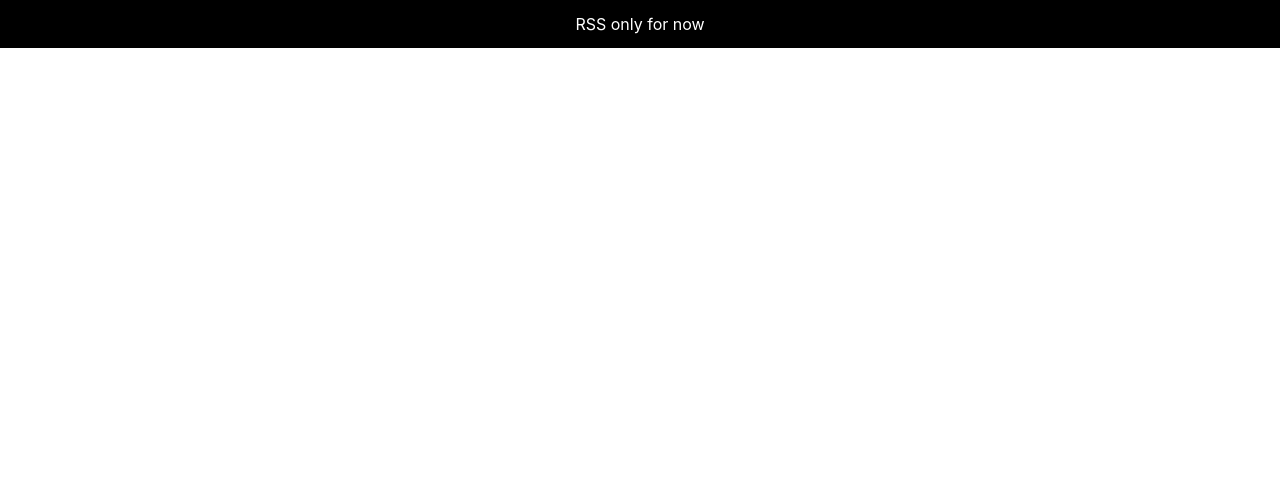
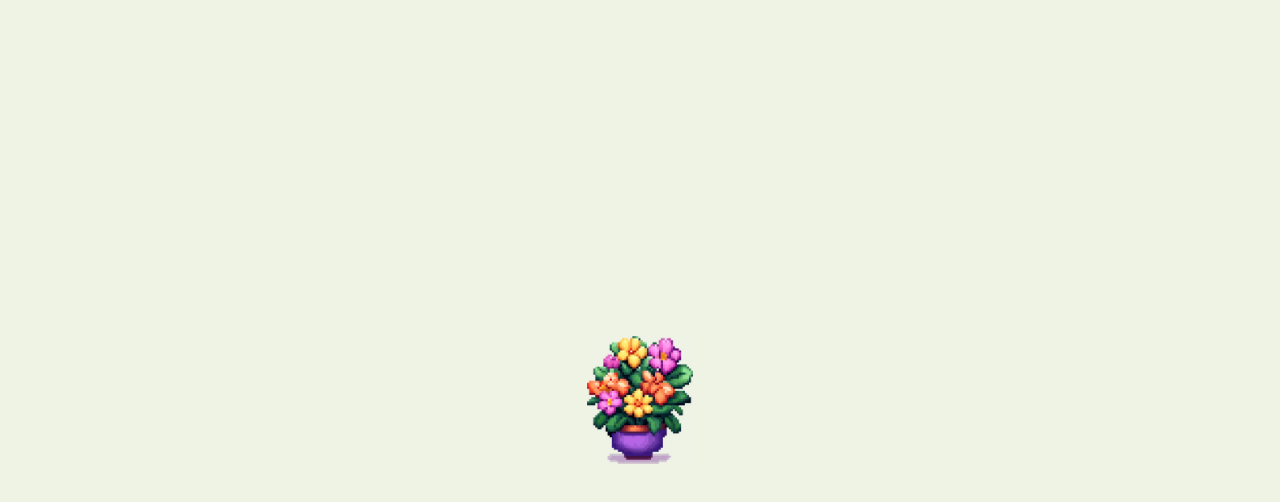
Before and after one commit to ryanjduffy/bouquet2023, a Next.js app: page / in a window 1280 px wide. Shown: the top 502 px of the page. Built offline with nearby package versions, Linux system fonts and the light colour scheme.

Commit message:
Small logo thing

```diff
--- a/pages/index.tsx
+++ b/pages/index.tsx
@@ -1,25 +1,23 @@
+import React from "react";
 import Head from "next/head";
-import { GetServerSideProps } from "next";
-import styles from "../styles/bouquet.module.css";
 
-interface Emoji {
-  id: number;
-  emoji: string;
-}
-
-interface HomeProps {
-  emojis: Emoji[];
-}
-
-export default function Home({ emojis }: HomeProps): JSX.Element {
+export default function Home(): JSX.Element {
   return (
     <>
       <Head>
         <title>bouquet</title>
-        <meta name="description" content="All emojis from the database" />
+        <meta name="description" content="Coming Soon" />
       </Head>
-      <div className="bg-black text-white p-3 text-center">
-        RSS only for now
+      <div
+        style={{
+          display: "flex",
+          justifyContent: "center",
+          alignItems: "center",
+          height: "100vh",
+          background: "#EFF3E4",
+        }}
+      >
+        <img src="/bouquet.png" alt="bouquet" className="h-32" />
       </div>
     </>
   );
```
Also changed, not shown: public/bouquet.png (added).
